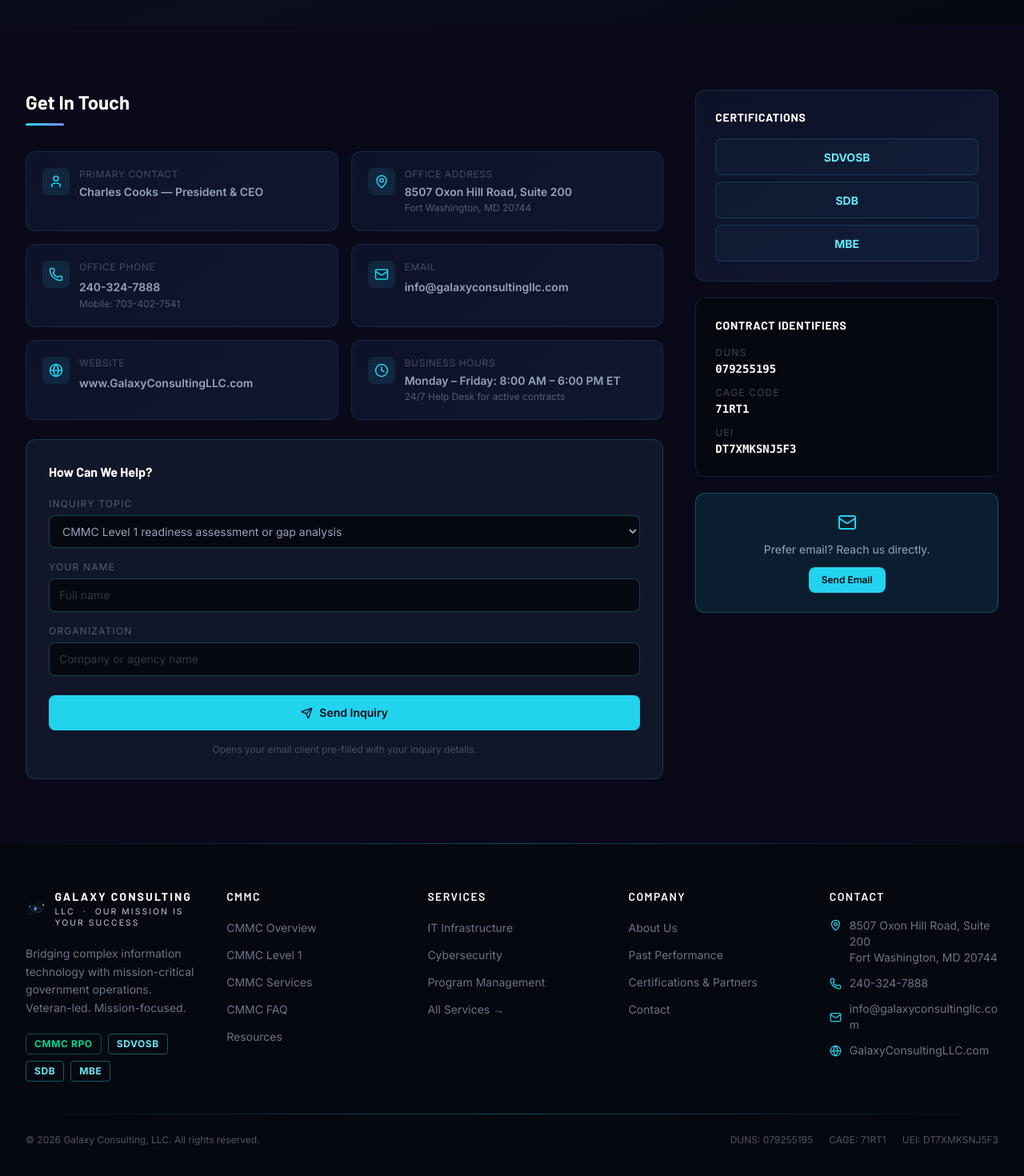
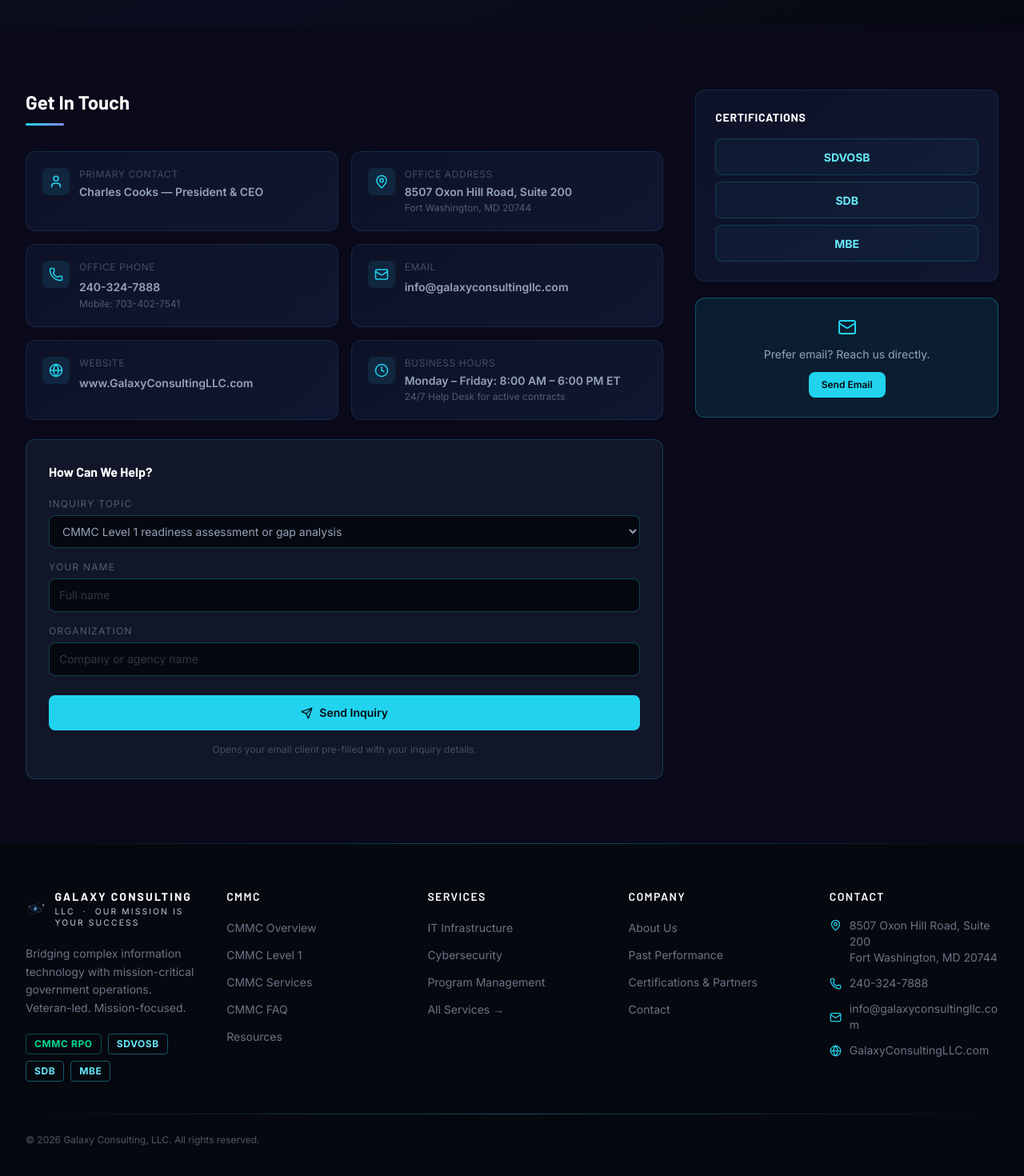
Before and after one commit to gwcusa/galaxy-consulting, a Next.js app: page /contact in a window 1280 px wide. Shown: the part 344-1814 px from the top of the page at 80% size. Built offline with nearby package versions, Linux system fonts and the light colour scheme.

Commit message:
Remove DUNS, CAGE Code, and UEI from all pages
Removed from: footer bottom bar, certifications SAM.gov section,
contact page card, and homepage certifications section.

Co-Authored-By: Claude Sonnet 4.6 <noreply@anthropic.com>

```diff
--- a/src/app/certifications/page.tsx
+++ b/src/app/certifications/page.tsx
@@ -145,20 +145,6 @@ export default function CertificationsPage() {
         </div>
       </section>
 
-      {/* ── SAM / CONTRACT IDs ── */}
-      <section className="py-16 bg-navy">
-        <div className="max-w-7xl mx-auto px-4 sm:px-6 lg:px-8">
-          <h2 className="text-2xl font-bold text-white section-heading mb-8" style={{ fontFamily:'var(--font-barlow)' }}>SAM.gov &amp; Contract Identifiers</h2>
-          <div className="grid sm:grid-cols-2 lg:grid-cols-3 gap-4 mb-10">
-            {[{label:'DUNS Number',value:'079255195',mono:true},{label:'CAGE Code',value:'71RT1',mono:true},{label:'UEI',value:'DT7XMKSNJ5F3',mono:true},{label:'Entity Type',value:'Partnership',mono:false},{label:'Business Type',value:'Small Business',mono:false},{label:'State',value:'Maryland',mono:false}].map((id) => (
-              <div key={id.label} className="cert-badge rounded-lg p-4">
-                <div className="text-xs text-silver/40 uppercase tracking-wider mb-1.5" style={{ fontFamily:'var(--font-inter)' }}>{id.label}</div>
-                <div className={`text-white font-semibold text-sm ${id.mono ? 'font-mono' : ''}`}>{id.value}</div>
-              </div>
-            ))}
-          </div>
-        </div>
-      </section>
 
       {/* ── TEAM PROFESSIONAL CERTIFICATIONS ── */}
       <section className="py-20 bg-section-b">
--- a/src/app/contact/page.tsx
+++ b/src/app/contact/page.tsx
@@ -91,18 +91,6 @@ export default function ContactPage() {
                 </div>
               </div>
 
-              {/* Contract IDs */}
-              <div className="bg-navy rounded-xl p-6 border border-blue-accent/15">
-                <h3 className="text-white font-bold text-sm uppercase tracking-wider mb-4" style={{ fontFamily:'var(--font-barlow)' }}>Contract Identifiers</h3>
-                <div className="space-y-3">
-                  {[{label:'DUNS',value:'079255195'},{label:'CAGE Code',value:'71RT1'},{label:'UEI',value:'DT7XMKSNJ5F3'}].map((id) => (
-                    <div key={id.label}>
-                      <div className="text-xs text-silver/40 uppercase tracking-widest mb-0.5" style={{ fontFamily:'var(--font-inter)' }}>{id.label}</div>
-                      <div className="text-white font-mono text-sm font-semibold">{id.value}</div>
-                    </div>
-                  ))}
-                </div>
-              </div>
 
 
               {/* Email CTA */}
--- a/src/app/page.tsx
+++ b/src/app/page.tsx
@@ -224,15 +224,6 @@ export default function HomePage() {
               </Link>
             ))}
           </div>
-          <div className="divider mb-8" />
-          <div className="flex flex-wrap justify-center gap-8 lg:gap-16 text-center">
-            {[{label:'DUNS',value:'079255195'},{label:'CAGE Code',value:'71RT1'},{label:'UEI',value:'DT7XMKSNJ5F3'}].map((item) => (
-              <div key={item.label}>
-                <div className="text-xs text-silver/40 uppercase tracking-widest mb-1" style={{ fontFamily:'var(--font-inter)' }}>{item.label}</div>
-                <div className="text-sm font-semibold text-silver font-mono">{item.value}</div>
-              </div>
-            ))}
-          </div>
         </div>
       </section>
 
--- a/src/components/Footer.tsx
+++ b/src/components/Footer.tsx
@@ -172,11 +172,6 @@ export default function Footer() {
         <div className="divider mt-10 mb-6" />
         <div className="flex flex-col sm:flex-row justify-between items-center gap-4 text-xs text-silver/50" style={{ fontFamily: 'var(--font-inter)' }}>
           <p>© {new Date().getFullYear()} Galaxy Consulting, LLC. All rights reserved.</p>
-          <div className="flex flex-wrap justify-center gap-x-5 gap-y-1">
-            <span>DUNS: 079255195</span>
-            <span>CAGE: 71RT1</span>
-            <span>UEI: DT7XMKSNJ5F3</span>
-          </div>
         </div>
       </div>
     </footer>
```
